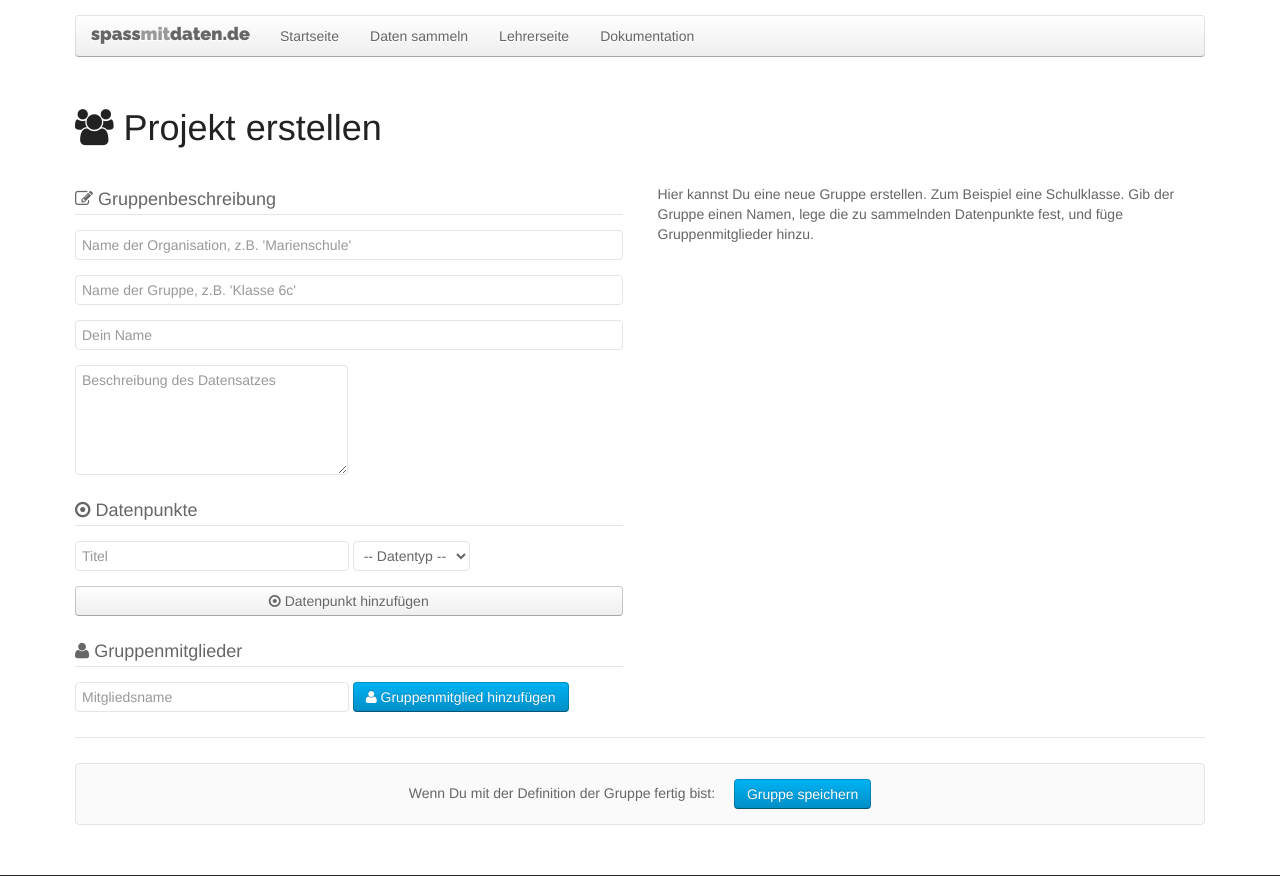
After one commit to codeformuenster/messdaten-app, a PHP site: page /lehrer.php in a window 1280 px wide. The commit adds this page. Shown: the top 876 px of the page. Run offline with PHP 8.4, Linux system fonts and the light colour scheme; some libraries are stand-ins or nearby versions.

```diff
--- a/data.js
+++ b/data.js
@@ -5,19 +5,22 @@ var punkte = [
     name: "Tomatenwachstum",
     wer: "Mariengymnasium Klasse 5c",
     icon: "tomato",
-    datum: '2015-11-03' },
+    datum: '2015-11-03',
+  diagramm: 'tomaten.png' },
 
     { geo: [51.248981, 6.746900],
-      name: "Körpergröße",
+      name: "Physik-Kurs",
       wer: " Klasse 5c",
       icon: "person",
-    datum: '2015-12-11' },
+    datum: '2015-12-11',
+  diagramm: 'physik.png' },
 
 
   { geo: [51.271635, 6.734526],
-    name: "Chemiekurs",
+    name: "Auto-Zählung",
     wer: "Kinder-Uni",
     icon: "chemie",
-  datum: '2015-01-05' }
+  datum: '2015-01-05',
+    diagramm: 'autos.png' }
 
 ];
--- a/daten.php
+++ b/daten.php
@@ -33,8 +33,8 @@
 
             <div class="uk-grid" data-uk-grid-margin="">
 
-                <div class="uk-width-medium-1-2 uk-row-first">
-                    <img width="660" height="400" src="diagrams/balken-schueler.png">
+                <div class="uk-width-medium-1-2 uk-row-first p-image">
+
                 </div>
 
                 <div class="uk-width-medium-1-2">
@@ -85,7 +85,7 @@ function datapage() {
   $('.p-wer').html(punkt.wer);
   $('.p-datum').html(getDate(punkt.datum));
   $('.p-icon').append('<img class="pl-icon" src="'+icon+'" /><br />');
-
+  $('.p-image').append('<img width="660" src="diagrams/'+punkt.diagramm+'" />')
 
   for (i=0;i<6;i++) {
 
--- /dev/null
+++ b/lehrer.php
@@ -0,0 +1,157 @@
+<!DOCTYPE html>
+<!-- saved from url=(0047)http://getuikit.com/docs/layouts_frontpage.html -->
+<html lang="en-gb" dir="ltr" class="uk-notouch"><head><meta http-equiv="Content-Type" content="text/html; charset=UTF-8">
+        <meta charset="utf-8">
+        <meta name="viewport" content="width=device-width, initial-scale=1">
+        <title>Frontpage layout example - UIkit documentation</title>
+        <link rel="shortcut icon" href="http://getuikit.com/docs/images/favicon.ico" type="image/x-icon">
+        <link rel="apple-touch-icon-precomposed" href="http://getuikit.com/docs/images/apple-touch-icon.png">
+        <link rel="stylesheet" href="./index_files/uikit.docs.min.css">
+        <script src="./index_files/jquery.js"></script>
+        <script src="./index_files/uikit.min.js"></script>
+
+                  <link href='https://fonts.googleapis.com/css?family=Raleway:900' rel='stylesheet' type='text/css'>
+
+        	<!-- Leaflet -->
+        	<link rel="stylesheet" href="http://cdn.leafletjs.com/leaflet/v0.7.7/leaflet.css" />
+        	<script src="http://cdn.leafletjs.com/leaflet/v0.7.7/leaflet.js"></script>
+          <link rel="stylesheet" href="app.css" />
+
+    </head>
+
+    <body>
+
+
+                  <?php include('navigation.php'); ?>
+
+
+            <div class="uk-grid" data-uk-grid-margin="">
+                <div class="uk-width-medium-1-1">
+                    <h1><i class="uk-icon-group"></i> Projekt erstellen</h1>
+                </div>
+            </div>
+
+            <div class="uk-grid" data-uk-grid-margin="">
+
+                <div class="uk-width-medium-1-2 uk-row-first">
+
+                  <form class="uk-form uk-width-medium-1-1">
+
+                                  <fieldset>
+                                      <legend><i class="uk-icon-edit"></i> Gruppenbeschreibung</legend>
+                                      <div class="uk-form-row">
+                                          <input type="text" class="uk-width-1-1" placeholder="Name der Organisation, z.B. 'Marienschule'">
+                                      </div>
+
+                                      <div class="uk-form-row">
+                                          <input type="text" class="uk-width-1-1" placeholder="Name der Gruppe, z.B. 'Klasse 6c'">
+                                      </div>
+
+                                      <div class="uk-form-row">
+                                          <input type="text" class="uk-width-1-1" placeholder="Dein Name">
+                                      </div>
+
+                                      <div class="uk-form-row">
+                                          <textarea cols="30" rows="5" placeholder="Beschreibung des Datensatzes"></textarea>
+                                      </div>
+                                  </fieldset>
+
+                                  <br />
+
+                                <fieldset class="uk-margin">
+                                    <legend><i class="uk-icon-dot-circle-o"></i> Datenpunkte</legend>
+
+                                    <div class="uk-form-row">
+
+                                        <input type="text" class="uk-width-1-2" placeholder="Titel">
+
+                                        <select id="form-s-s">
+                                              <option> -- Datentyp -- </option>
+                                              <option> Anzahl </option>
+                                              <option> Gewicht </option>
+                                              <option> Größe </option>
+                                              <option> Länge </option>
+                                              <option> Freitext </option>
+                                          </select>
+
+                                        </div>
+                                        <div class="uk-form-row">
+
+                                          <button class="uk-button uk-width-1-1"><i class="uk-icon-dot-circle-o"></i> Datenpunkt hinzufügen</button>
+
+                                        </div>
+                                </fieldset>
+
+
+                                    <br />
+
+                                  <fieldset class="uk-margin">
+                                      <legend><i class="uk-icon-user"></i> Gruppenmitglieder</legend>
+
+                                      <div class="uk-form-row">
+                                          <input type="text" class="uk-width-1-2" placeholder="Mitgliedsname">
+                                          <button class="uk-button uk-button-primary"><i class="uk-icon-user"></i> Gruppenmitglied hinzufügen</button>
+                                      </div>
+                                  </fieldset>
+
+
+                                            </form>
+
+
+                </div>
+
+                <div class="uk-width-medium-1-2">
+                   Hier kannst Du eine neue Gruppe erstellen.
+                   Zum Beispiel eine Schulklasse.
+                   Gib der Gruppe einen Namen, lege die zu sammelnden Datenpunkte fest, und füge Gruppenmitglieder hinzu.
+                </div>
+
+            </div>
+
+            <hr class="uk-grid-divider">
+
+            <div class="uk-grid" data-uk-grid-margin="">
+                <div class="uk-width-medium-1-1 uk-row-first">
+                    <div class="uk-panel uk-panel-box uk-text-center">
+                        <p>Wenn Du mit der Definition der Gruppe fertig bist: <a class="uk-button uk-button-primary uk-margin-left" href="/">Gruppe speichern</a></p>
+                    </div>
+                </div>
+            </div>
+        </div>
+
+
+                                <script src="data.js"></script>
+
+                        <script src="app.js"></script>
+
+                        <script>
+
+function datapage() {
+
+  var current = getParameter('datensatz');
+  var punkt = punkte[current];
+
+    var icon = 'icon/'+punkt.icon+'.png';
+  $('#d-title').html(punkt.name);
+  $('.p-wer').html(punkt.wer);
+  $('.p-datum').html(getDate(punkt.datum));
+  $('.p-icon').append('<img class="pl-icon" src="'+icon+'" /><br />');
+
+
+  for (i=0;i<6;i++) {
+
+    var was = 'Wert #'+i;
+    var wieviel = (Math.random()*100).toFixed(2);
+    $('.p-data').append('<tr><td>'+ was + '</td><td>' + wieviel + '</td></tr>');
+
+  }
+
+
+}
+
+
+datapage();
+
+                        </script>
+
+                        <?php include('footer.php');
```
Also changed, not shown: diagrams/autos.png (added), diagrams/balken-schueler.png (deleted), diagrams/physik.png (added), diagrams/tomaten.png (added), 4 other files.
